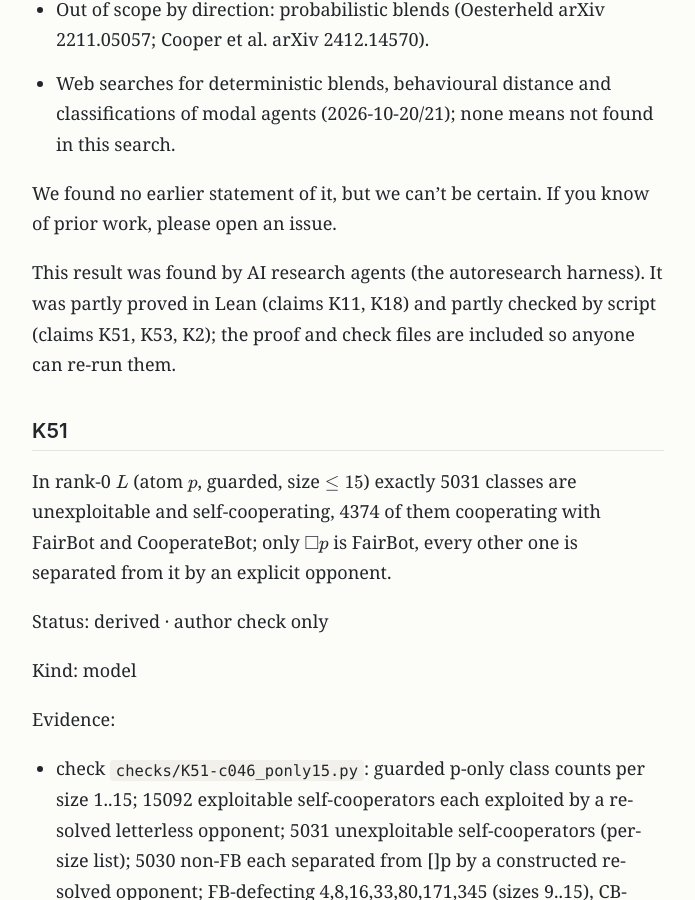
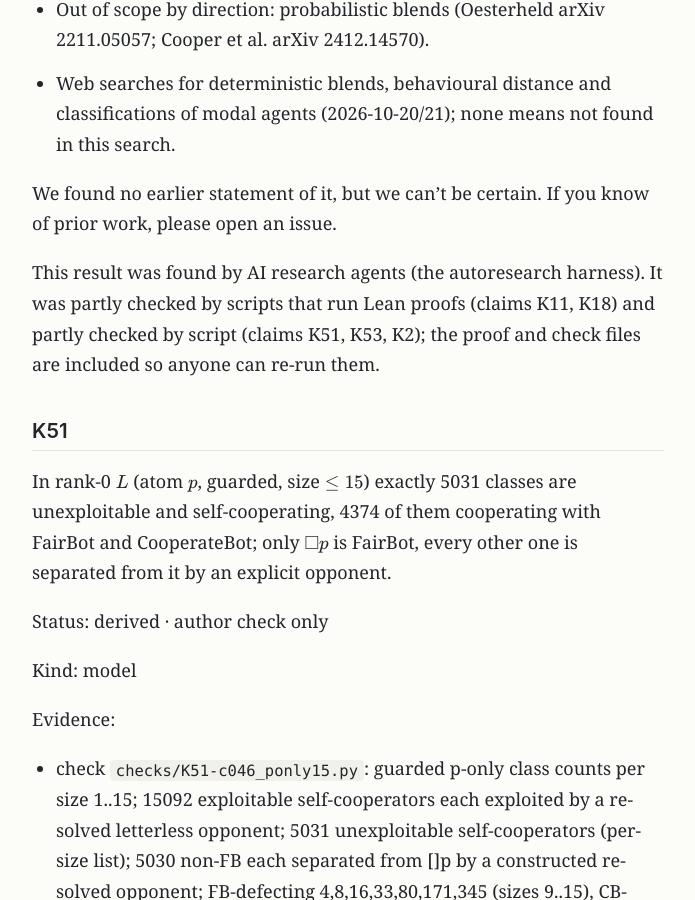
Before and after one commit to kodakodapa/autoresearch-findings, a Jekyll site: the page built from findings/only-one-fairbot-census.md, in a window 1280 px wide and 900 px high, scrolled down 3972 px. Shown: the whole window, without its empty margins (292-987 px from the left). Built offline with Jekyll 4.4.1, drawn with Linux system fonts in a browser that asks for light colours; some of the changed text lies outside the part shown.

Commit message:
Revise only-one-fairbot-census: Production note: Lean proofs run inside check scripts are now described as such, separately from harness-built proofs

```diff
--- a/findings/only-one-fairbot-census.md
+++ b/findings/only-one-fairbot-census.md
@@ -82,7 +82,7 @@
 
 We found no earlier statement of it, but we can't be certain. If you know of prior work, please open an issue.
 
-This result was found by AI research agents (the autoresearch harness). It was partly proved in Lean (claims K11, K18) and partly checked by script (claims K51, K53, K2); the proof and check files are included so anyone can re-run them.
+This result was found by AI research agents (the autoresearch harness). It was partly checked by scripts that run Lean proofs (claims K11, K18) and partly checked by script (claims K51, K53, K2); the proof and check files are included so anyone can re-run them.
 
 ## K51
 
@@ -216,3 +216,8 @@
 2. <!-- cite:onlyonefairbot2026 --> transhumanist\_atom\_understander. 2026. Is there only one FairBot?. [Link](https://www.lesswrong.com/posts/auAq7Rcstop3FBEob/is-there-only-one-fairbot)
 3. <!-- cite:solovay1976provability --> Solovay, Robert M.. 1976. Provability Interpretations of Modal Logic. Israel Journal of Mathematics
 4. <!-- cite:boolos1993logic --> Boolos, George. 1993. The Logic of Provability. Cambridge University Press
+
+<!-- autoresearch:revisions -->
+## Revisions
+
+- 2026-10-21 — Production note: Lean proofs run inside check scripts are now described as such, separately from harness-built proofs
```
Also changed, not shown: _posts/2026-10-21-only-one-fairbot-census.md (+6 -1 lines), claims/only-one-fairbot-census/claim.md (+6 -1 lines), index.md (+1 -1 lines), README.md, claims/only-one-fairbot-census/manifest.json, report/manifest.json, 5 other files.
